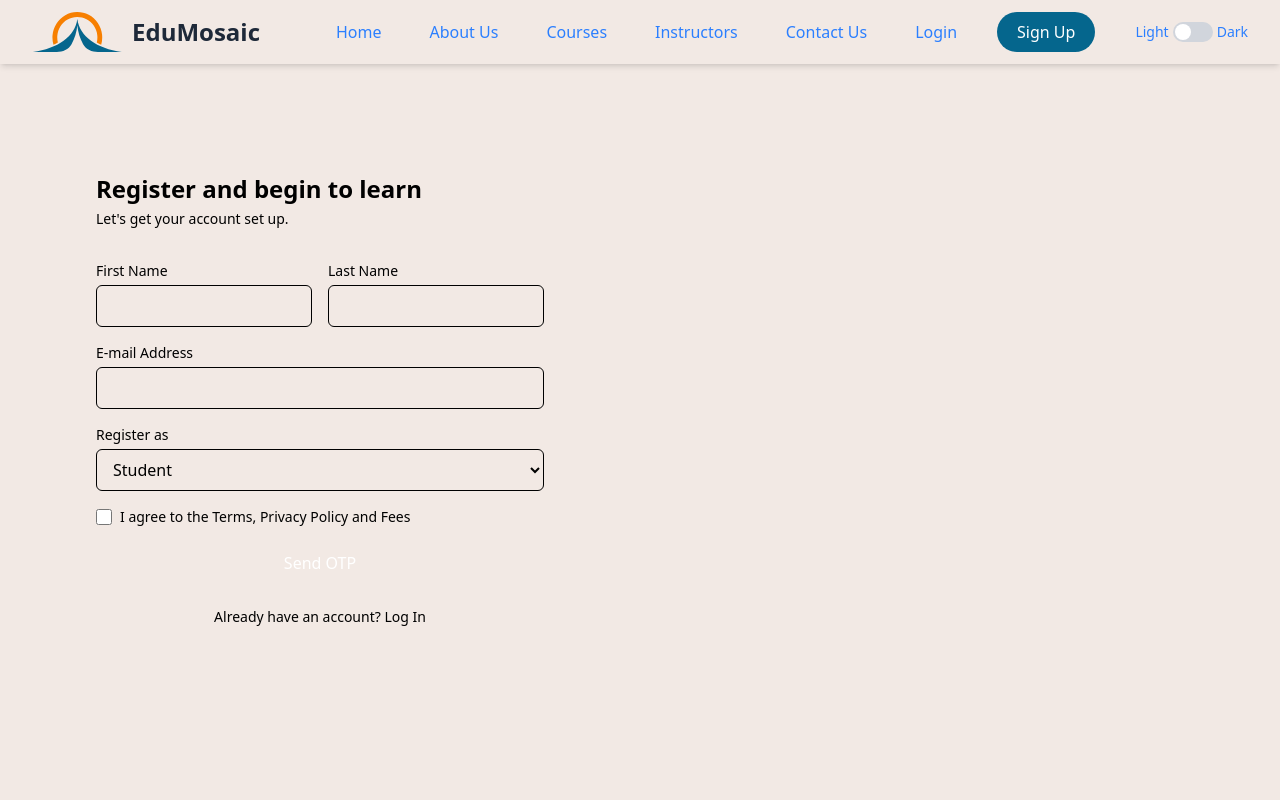
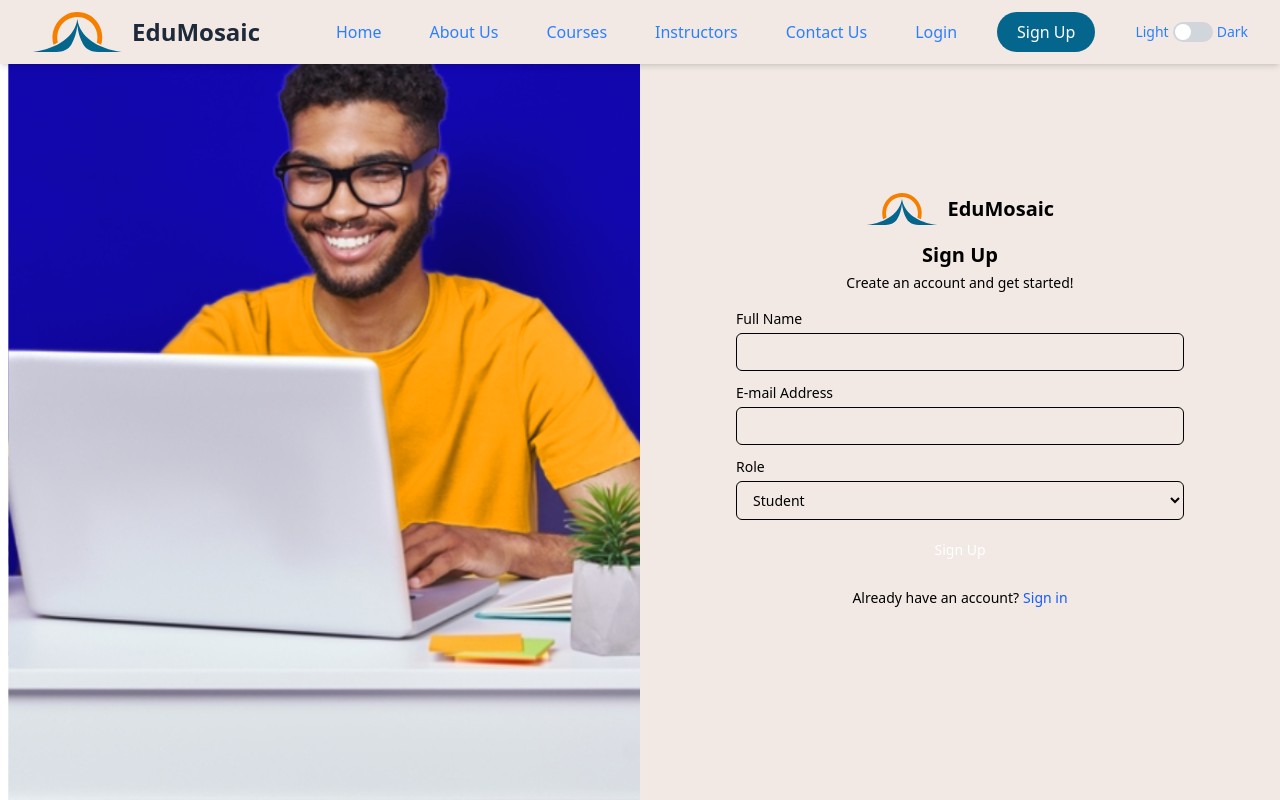
Before and after one commit to indra2821/sample-sonarqube-testing, a React (Vite) app in the folder frontend/: page /signup in a window 1280 px wide. Built offline with nearby package versions, Linux system fonts and the light colour scheme.

Commit message:
Bug fixes in authentication flow and enhance UI components

```diff
--- a/frontend/src/App.jsx
+++ b/frontend/src/App.jsx
@@ -76,11 +76,7 @@ function AppContent() {
             <Route path="/login" element={<Login />} />
             <Route path="/signup" element={<Signup />} />
             <Route path="/dashboard" element={<Dashboard role="student" />} />
-            <Route
-              path="/otp-verification"
-              element={<OtpVerification />}
-            />{" "}
-
+            <Route path="/verify-otp" element={<OtpVerification />} />
           </Routes>
         </div>
       </ThemeInitializer>
--- /dev/null
+++ b/frontend/src/pages/AuthForm.jsx
@@ -0,0 +1,92 @@
+import { useState } from "react";
+import axios from "axios";
+import { useNavigate } from "react-router-dom";
+import PropTypes from "prop-types";
+
+const AuthForm = ({ type }) => {
+  const [name, setName] = useState("");
+  const [email, setEmail] = useState("");
+  const [role, setRole] = useState("student");
+  const [otp, setOtp] = useState("");
+  const [step, setStep] = useState(1);
+  const navigate = useNavigate();
+
+  const handleSendOtp = async () => {
+    try {
+      const endpoint =
+        type === "signup" ? "/api/auth/signup" : "/api/auth/login/send-otp";
+      const payload = type === "signup" ? { name, email, role } : { email };
+
+      const { data } = await axios.post(endpoint, payload, {
+        withCredentials: true,
+      });
+      alert(data.message);
+      setStep(2);
+    } catch (error) {
+      alert(error.response?.data?.message || "Error sending OTP");
+    }
+  };
+
+  const handleVerifyOtp = async () => {
+    try {
+      const endpoint =
+        type === "signup"
+          ? "/api/auth/verify-otp"
+          : "/api/auth/login/verify-otp";
+      const { data } = await axios.post(
+        endpoint,
+        { email, otp },
+        { withCredentials: true }
+      );
+      alert(data.message);
+      navigate("/dashboard");
+    } catch (error) {
+      alert(error.response?.data?.message || "OTP verification failed");
+    }
+  };
+
+  return (
+    <div className="auth-form">
+      {step === 1 ? (
+        <>
+          {type === "signup" && (
+            <input
+              type="text"
+              placeholder="Name"
+              value={name}
+              onChange={(e) => setName(e.target.value)}
+            />
+          )}
+          <input
+            type="email"
+            placeholder="Email"
+            value={email}
+            onChange={(e) => setEmail(e.target.value)}
+          />
+          {type === "signup" && (
+            <select value={role} onChange={(e) => setRole(e.target.value)}>
+              <option value="student">Student</option>
+              <option value="instructor">Instructor</option>
+            </select>
+          )}
+          <button onClick={handleSendOtp}>Send OTP</button>
+        </>
+      ) : (
+        <>
+          <input
+            type="text"
+            placeholder="Enter OTP"
+            value={otp}
+            onChange={(e) => setOtp(e.target.value)}
+          />
+          <button onClick={handleVerifyOtp}>Verify OTP</button>
+        </>
+      )}
+    </div>
+  );
+};
+AuthForm.propTypes = {
+  type: PropTypes.oneOf(["signup", "login"]).isRequired,
+};
+
+export default AuthForm;
--- a/frontend/src/pages/Login.jsx
+++ b/frontend/src/pages/Login.jsx
@@ -1,5 +1,7 @@
 import { useState } from "react";
 import { useNavigate, Link } from "react-router-dom";
+import loginSvg from "../assets/login.svg";
+import edulogo from "../assets/edulogo.svg";
 
 const Login = () => {
   const navigate = useNavigate();
@@ -29,9 +31,7 @@ const Login = () => {
         }
       );
 
-
-      const text = await response.text();
-      const data = text ? JSON.parse(text) : {};
+      const data = await response.json();
 
       if (!response.ok) {
         throw new Error(data.message || "Failed to send OTP");
@@ -45,57 +45,41 @@ const Login = () => {
     } finally {
       setLoading(false);
     }
-    navigate("/otp-verification", { state: { isLogin: true } });
   };
 
   return (
-    <div className="flex flex-col md:flex-row min-h-screen">
+    <div className="flex flex-col md:flex-row h-screen">
 
-      <div className="hidden md:block md:w-1/2 bg-blue-700">
-        <div className="flex items-center justify-center h-full p-8 relative">
-          <div className="absolute top-12 left-12">
-            <span className="inline-flex items-center px-3 py-1 bg-white text-primary font-medium text-sm rounded-full">
-              <span className="mr-1">⏱️</span>
-              Learning at your own pace.
-            </span>
-          </div>
-          <div className="w-full max-w-md">
-            <img
-              src="/api/placeholder/400/400"
-              alt="Student learning"
-              className="w-full object-cover rounded-lg shadow-lg"
-            />
-          </div>
-        </div>
+      <div className="relative w-full md:w-1/2 bg-blue-800 hidden md:block">
+        <img
+          src={loginSvg}
+          alt="Login"
+          className="w-full h-full object-cover object-center"
+        />
       </div>
 
-      <div className="w-full md:w-1/2 bg-theme p-8 flex flex-col justify-center">
+
+      <div className="w-full md:w-1/2 bg-theme p-6 flex flex-col justify-center">
         <div className="max-w-md mx-auto w-full">
-          <div className="text-center mb-8">
-            <div className="mb-4 flex justify-center">
-              <img
-                src="/api/placeholder/48/48"
-                alt="Kracademy Logo"
-                className="h-12 w-auto"
-              />
-            </div>
-            <h2 className="text-2xl font-bold text-theme-primary mb-1">
-              Sign In
-            </h2>
-            <p className="text-theme-secondary text-sm">
-              Enter your email to receive an OTP for secure login.
-            </p>
+          <div className="mb-4 flex items-center justify-center">
+            <img src={edulogo} alt="Logo" className="h-8 mr-2" />
+            <h2 className="text-xl font-bold text-theme-primary">EduMosaic</h2>
           </div>
 
+          <h2 className="text-xl font-bold text-theme-primary mb-1 text-center">
+            Sign In
+          </h2>
+          <p className="text-theme-secondary text-sm mb-4 text-center">
+            Provide your email to receive OTP.
+          </p>
 
           {error && (
-            <div className="bg-red-100 border border-red-400 text-red-700 px-4 py-3 rounded mb-4">
+            <div className="bg-red-100 border border-red-400 text-red-700 px-3 py-2 rounded mb-4 text-sm">
               {error}
             </div>
           )}
 
-
-          <form onSubmit={handleSubmit} className="space-y-6">
+          <form onSubmit={handleSubmit} className="space-y-3">
             <div>
               <label
                 htmlFor="email"
@@ -108,7 +92,7 @@ const Login = () => {
                 id="email"
                 value={email}
                 onChange={(e) => setEmail(e.target.value)}
-                className="input-theme w-full px-3 py-2 border rounded-md focus:outline-none focus:ring-2 focus:ring-primary"
+                className="input-theme w-full px-3 py-2 border rounded-md focus:outline-none focus:ring-1 focus:ring-primary text-sm"
                 required
               />
             </div>
@@ -116,21 +100,18 @@ const Login = () => {
             <button
               type="submit"
               disabled={loading}
-              className="btn-primary w-full py-2 px-4 rounded-md transition-colors text-white font-medium"
+              className="btn-primary w-full py-2 px-4 rounded-md transition-colors text-white font-medium text-sm"
             >
-              {loading ? "Sending OTP..." : "Login with OTP"}
+              {loading ? "Sending OTP..." : "Send OTP"}
             </button>
-          </form>
 
-
-          <div className="mt-6 text-center">
-            <p className="text-sm text-theme-secondary">
-              Not a member?{" "}
-              <Link to="/signup" className="text-primary hover:underline">
+            <div className="flex justify-center items-center mt-2 text-sm space-x-1">
+              <span className="text-theme-secondary">Not a member?</span>
+              <Link to="/signup" className="text-blue-600 hover:underline">
                 Sign up
               </Link>
-            </p>
-          </div>
+            </div>
+          </form>
         </div>
       </div>
     </div>
--- a/frontend/src/pages/Signup.jsx
+++ b/frontend/src/pages/Signup.jsx
@@ -1,37 +1,22 @@
 import { useState } from "react";
 import { useNavigate, Link } from "react-router-dom";
+import signupSvg from "../assets/signup.svg";
+import edulogo from "../assets/edulogo.svg";
 
 const Signup = () => {
   const navigate = useNavigate();
-  const [formData, setFormData] = useState({
-    firstName: "",
-    lastName: "",
-    email: "",
-    role: "student",
-    agreeToTerms: false,
-  });
+  const [name, setName] = useState("");
+  const [email, setEmail] = useState("");
+  const [role, setRole] = useState("Student"); // Default role
   const [error, setError] = useState("");
   const [loading, setLoading] = useState(false);
-
-  const handleChange = (e) => {
-    const { name, value, type, checked } = e.target;
-    setFormData((prev) => ({
-      ...prev,
-      [name]: type === "checkbox" ? checked : value,
-    }));
-  };
 
   const handleSubmit = async (e) => {
     e.preventDefault();
     setError("");
 
-    if (!formData.firstName || !formData.lastName || !formData.email) {
-      setError("All fields are required");
-      return;
-    }
-
-    if (!formData.agreeToTerms) {
-      setError("You must agree to the terms and conditions");
+    if (!name || !email) {
+      setError("All fields are required.");
       return;
     }
 
@@ -42,84 +27,73 @@ const Signup = () => {
         headers: {
           "Content-Type": "application/json",
         },
-        body: JSON.stringify({
-          name: `${formData.firstName} ${formData.lastName}`,
-          email: formData.email,
-          role: formData.role,
-        }),
+        body: JSON.stringify({ name, email, role }),
       });
 
       const data = await response.json();
+
       if (!response.ok) {
-        throw new Error(data.message || "Signup failed");
+        throw new Error(data.message || "Failed to send OTP");
       }
 
-      // Store email for OTP verification
-      sessionStorage.setItem("email", formData.email);
-      navigate("/verify-otp", { state: { isLogin: false } });
+
+      sessionStorage.setItem("email", email);
+      navigate("/verify-otp", { state: { isSignup: true } });
     } catch (error) {
       setError(error.message);
     } finally {
       setLoading(false);
     }
-    navigate("/otp-verification", { state: { isLogin: false } });
   };
 
   return (
-    <div className="flex flex-col md:flex-row min-h-screen">
-      <div className="w-full md:w-1/2 bg-theme p-8 flex flex-col justify-center">
-        <div className="max-w-md mx-auto w-full">
-          <div className="mb-8">
-            <h2 className="text-2xl font-bold text-theme-primary mb-1">
-              Register and begin to learn
-            </h2>
-            <p className="text-theme-secondary text-sm">
-              {"Let's get your account set up."}
-            </p>
+    <div className="flex flex-col md:flex-row h-screen">
+
+      <div className="relative w-full md:w-1/2 bg-blue-800 hidden md:block">
+        <img
+          src={signupSvg}
+          alt="Signup"
+          className="w-full h-full object-cover object-center"
+        />
       </div>
 
+
+      <div className="w-full md:w-1/2 bg-theme p-6 flex flex-col justify-center">
+        <div className="max-w-md mx-auto w-full">
+          <div className="mb-4 flex items-center justify-center">
+            <img src={edulogo} alt="Logo" className="h-8 mr-2" />
+            <h2 className="text-xl font-bold text-theme-primary">EduMosaic</h2>
+          </div>
+
+          <h2 className="text-xl font-bold text-theme-primary mb-1 text-center">
+            Sign Up
+          </h2>
+          <p className="text-theme-secondary text-sm mb-4 text-center">
+            Create an account and get started!
+          </p>
+
           {error && (
-            <div className="bg-red-100 border border-red-400 text-red-700 px-4 py-3 rounded mb-4">
+            <div className="bg-red-100 border border-red-400 text-red-700 px-3 py-2 rounded mb-4 text-sm">
               {error}
             </div>
           )}
 
-          <form onSubmit={handleSubmit} className="space-y-4">
-            <div className="grid grid-cols-1 md:grid-cols-2 gap-4">
+          <form onSubmit={handleSubmit} className="space-y-3">
             <div>
               <label
-                  htmlFor="firstName"
+                htmlFor="name"
                 className="block text-sm font-medium text-theme-secondary mb-1"
               >
-                  First Name
+                Full Name
               </label>
               <input
                 type="text"
-                  id="firstName"
-                  name="firstName"
-                  value={formData.firstName}
-                  onChange={handleChange}
-                  className="input-theme w-full px-3 py-2 border rounded-md focus:outline-none focus:ring-2 focus:ring-primary"
+                id="name"
+                value={name}
+                onChange={(e) => setName(e.target.value)}
+                className="input-theme w-full px-3 py-2 border rounded-md focus:outline-none focus:ring-1 focus:ring-primary text-sm"
                 required
               />
-              </div>
-              <div>
-                <label
-                  htmlFor="lastName"
-                  className="block text-sm font-medium text-theme-secondary mb-1"
-                >
-                  Last Name
-                </label>
-                <input
-                  type="text"
-                  id="lastName"
-                  name="lastName"
-                  value={formData.lastName}
-                  onChange={handleChange}
-                  className="input-theme w-full px-3 py-2 border rounded-md focus:outline-none focus:ring-2 focus:ring-primary"
-                  required
-                />
-              </div>
             </div>
 
             <div>
@@ -132,10 +106,9 @@ const Signup = () => {
               <input
                 type="email"
                 id="email"
-                name="email"
-                value={formData.email}
-                onChange={handleChange}
-                className="input-theme w-full px-3 py-2 border rounded-md focus:outline-none focus:ring-2 focus:ring-primary"
+                value={email}
+                onChange={(e) => setEmail(e.target.value)}
+                className="input-theme w-full px-3 py-2 border rounded-md focus:outline-none focus:ring-1 focus:ring-primary text-sm"
                 required
               />
             </div>
@@ -145,66 +118,37 @@ const Signup = () => {
                 htmlFor="role"
                 className="block text-sm font-medium text-theme-secondary mb-1"
               >
-                Register as
+                Role
               </label>
               <select
                 id="role"
-                name="role"
-                value={formData.role}
-                onChange={handleChange}
-                className="input-theme w-full px-3 py-2 border rounded-md focus:outline-none focus:ring-2 focus:ring-primary"
+                value={role}
+                onChange={(e) => setRole(e.target.value)}
+                className="input-theme w-full px-3 py-2 border rounded-md focus:outline-none focus:ring-1 focus:ring-primary text-sm"
+                required
               >
-                <option value="student">Student</option>
-                <option value="teacher">Teacher</option>
+                <option value="Student">Student</option>
+                <option value="Instructor">Instructor</option>
               </select>
-            </div>
-
-            <div className="flex items-center">
-              <input
-                type="checkbox"
-                id="agreeToTerms"
-                name="agreeToTerms"
-                checked={formData.agreeToTerms}
-                onChange={handleChange}
-                className="h-4 w-4 text-primary focus:ring-primary border-gray-300 rounded"
-                required
-              />
-              <label
-                htmlFor="agreeToTerms"
-                className="ml-2 block text-sm text-theme-secondary"
-              >
-                I agree to the{" "}
-                <Link to="/terms" className="text-primary hover:underline">
-                  Terms
-                </Link>
-                ,{" "}
-                <Link to="/privacy" className="text-primary hover:underline">
-                  Privacy Policy
-                </Link>{" "}
-                and{" "}
-                <Link to="/fees" className="text-primary hover:underline">
-                  Fees
-                </Link>
-              </label>
             </div>
 
             <button
               type="submit"
               disabled={loading}
-              className="btn-primary w-full py-2 px-4 rounded-md transition-colors text-white font-medium"
+              className="btn-primary w-full py-2 px-4 rounded-md transition-colors text-white font-medium text-sm"
             >
-              {loading ? "Sending OTP..." : "Send OTP"}
+              {loading ? "Sending OTP..." : "Sign Up"}
             </button>
+
+            <div className="flex justify-center items-center mt-2 text-sm space-x-1">
+              <span className="text-theme-secondary">
+                Already have an account?
+              </span>
+              <Link to="/login" className="text-blue-600 hover:underline">
+                Sign in
+              </Link>
+            </div>
           </form>
-
-          <div className="mt-6 text-center">
-            <p className="text-sm text-theme-secondary">
-              Already have an account?{" "}
-              <Link to="/login" className="text-primary hover:underline">
-                Log In
-              </Link>
-            </p>
-          </div>
         </div>
       </div>
     </div>
```
Also changed, not shown: 2 other files (tests, documents, lock files or other folders). Lines whose indentation alone changed are shown as unchanged.
